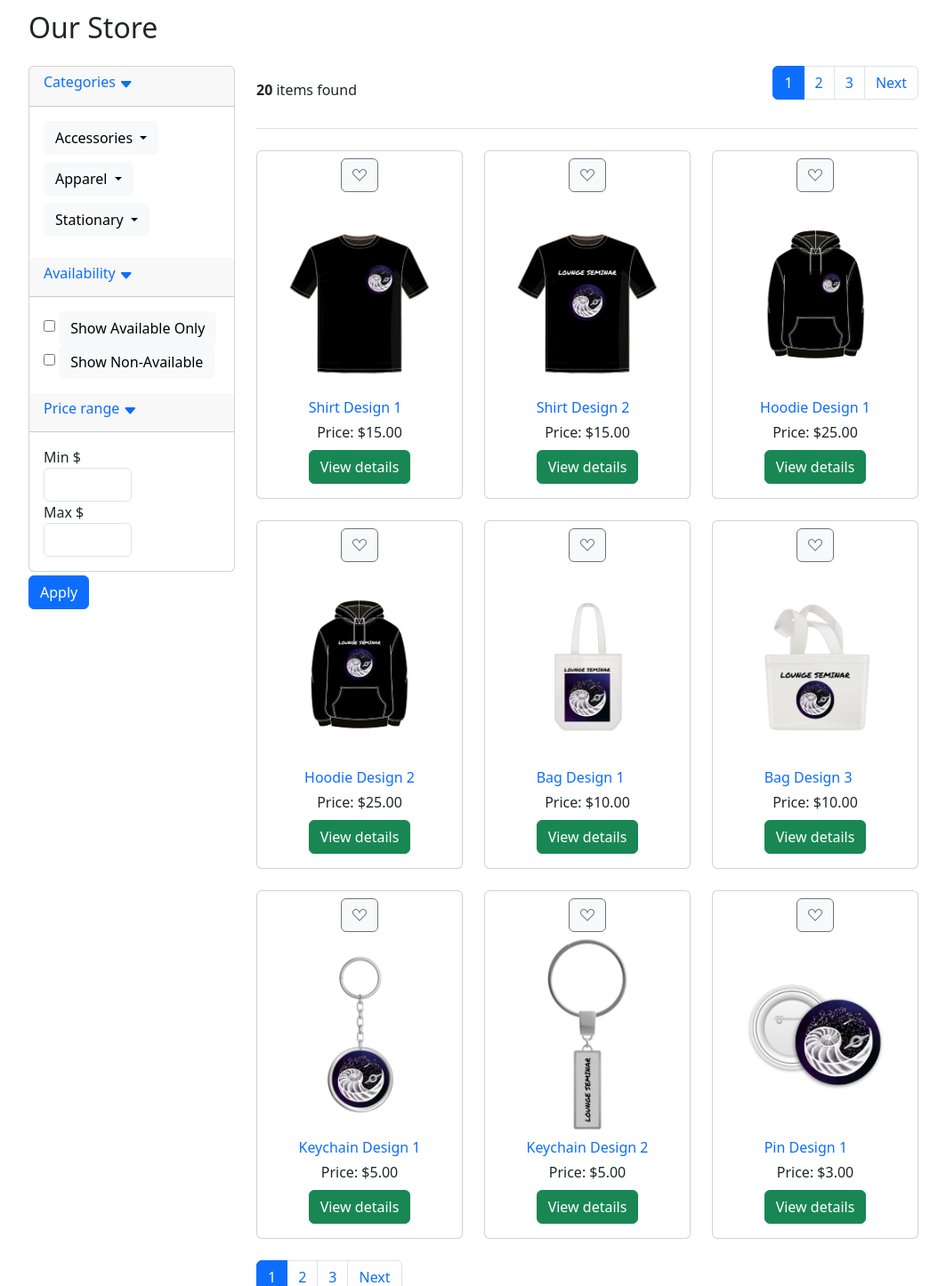
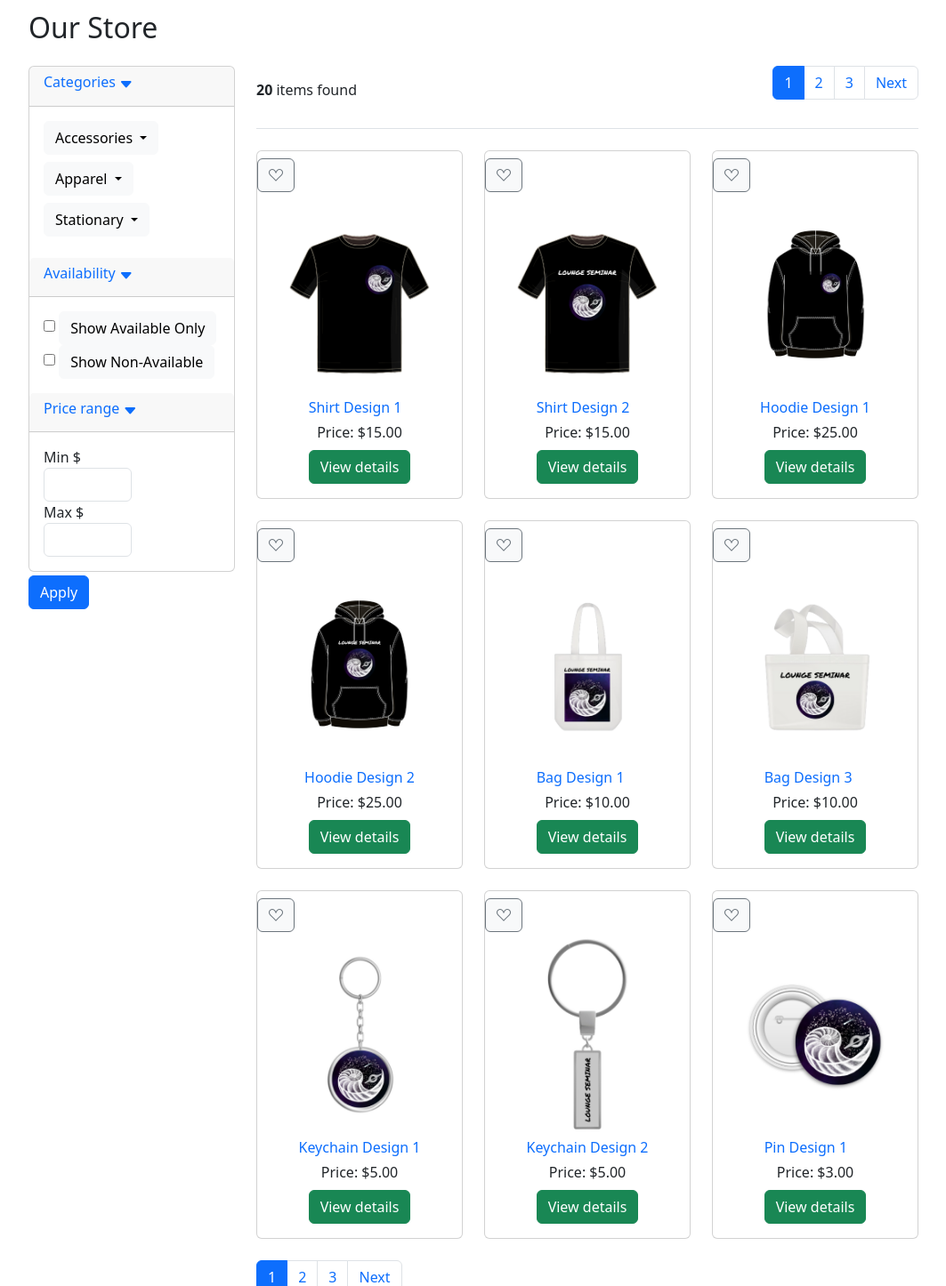
Before and after one commit to chrstnpet/django-eshop, a Django app: page /products/ in a window 1280 px wide. Shown: the part 153-1599 px from the top of the page at 89% size, without its empty margins (108-1171 px from the left). Run offline with Django 5.2, Linux system fonts and the light colour scheme; data comes from the database, SQL or seed files in the repository; both versions use the stored data as it was after the commit; some libraries are stand-ins or nearby versions.

Commit message:
minor change

```diff
--- a/lsshop/products/templates/products/store.html
+++ b/lsshop/products/templates/products/store.html
@@ -143,13 +143,13 @@
                                                                 </button>
                                                             </form>
                                                         {% else %}
-                                                            <a href="{% url 'loginreg:loginreg' %}" class="btn btn-light btn-outline-secondary mt-2">
+                                                            <a href="{% url 'loginreg:loginreg' %}" class="btn btn-light btn-outline-secondary align-self-start mt-2">
                                                                 <i class="bi bi-suit-heart"></i>
                                                             </a>
                                                         {% endif %}
 
                                                         <div class="img-wrap text-center">
-                                                            <img src="{{ first_color.front_image.url }}" class="img-fluid product-figure" style="max-height:250px;">
+                                                            <a href="{{ product.get_url }}"><img src="{{ first_color.front_image.url }}" class="img-fluid product-figure" style="max-height:250px;"></a>
                                                         </div>
                                                         <figcaption class="info-wrap">
                                                             <div class="fix-height">
```
Also changed, not shown: lsshop/db.sqlite3.
